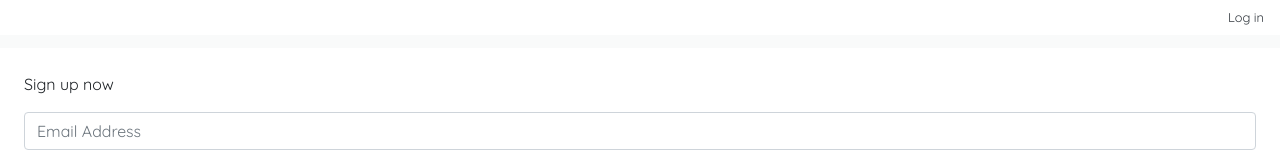
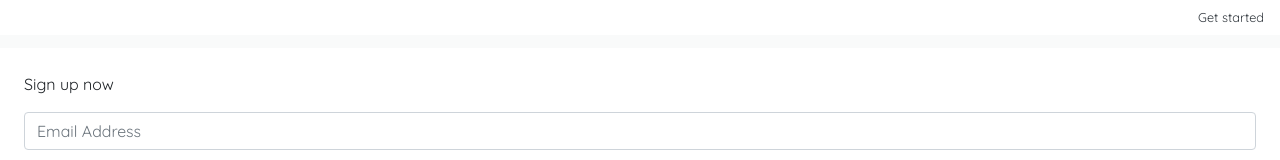
Before and after one commit to vjtvalero/stanjjang, a React (Create React App) app: page /login in a window 1280 px wide. Shown: the top 160 px of the page. Built offline with nearby package versions, Linux system fonts and the light colour scheme.

Commit message:
redirects

```diff
--- a/src/components/FeedItemContainer/index.js
+++ b/src/components/FeedItemContainer/index.js
@@ -41,7 +41,7 @@ const VoteItem = ({ item, isLoading, getItems, hasRef = false }) => {
                 <p style={{ marginBottom: 0 }}>{item.title}</p>
                 <small style={{ color: 'gray', fontSize: '0.8rem' }}>2 days ago</small>
                 <div style={{ marginTop: '1rem' }}>
-                    <span><Link to="/login">log in</Link> to vote</span>
+                    <span><Link to="/login">Log in</Link> to vote</span>
                 </div>
             </div>
         </div>
--- a/src/components/Navbar/index.js
+++ b/src/components/Navbar/index.js
@@ -14,7 +14,7 @@ const Navbar = () => {
       </span>
       <small>
         <Link to="/login" className="text-dark">
-          Log in
+          Get started
         </Link>
       </small>
     </div>
```
Also changed, not shown: 1 other file (tests, documents, lock files or other folders).
